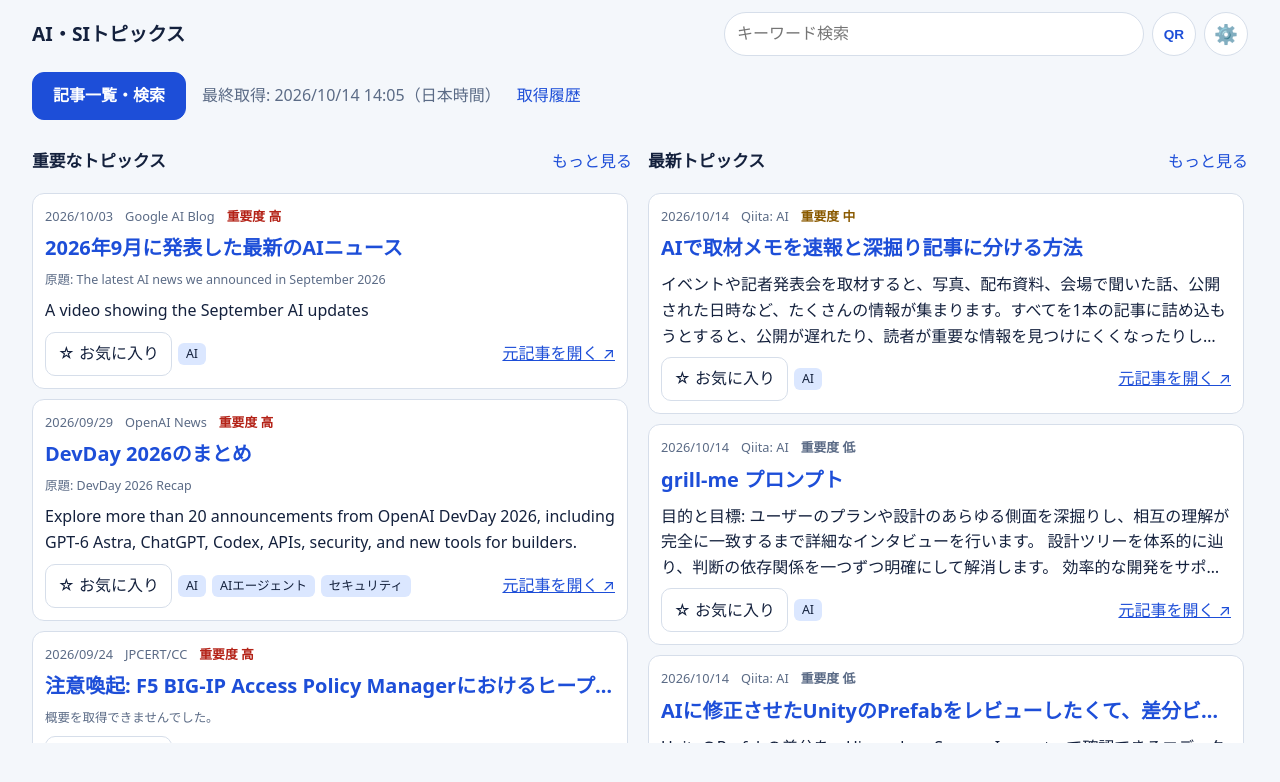
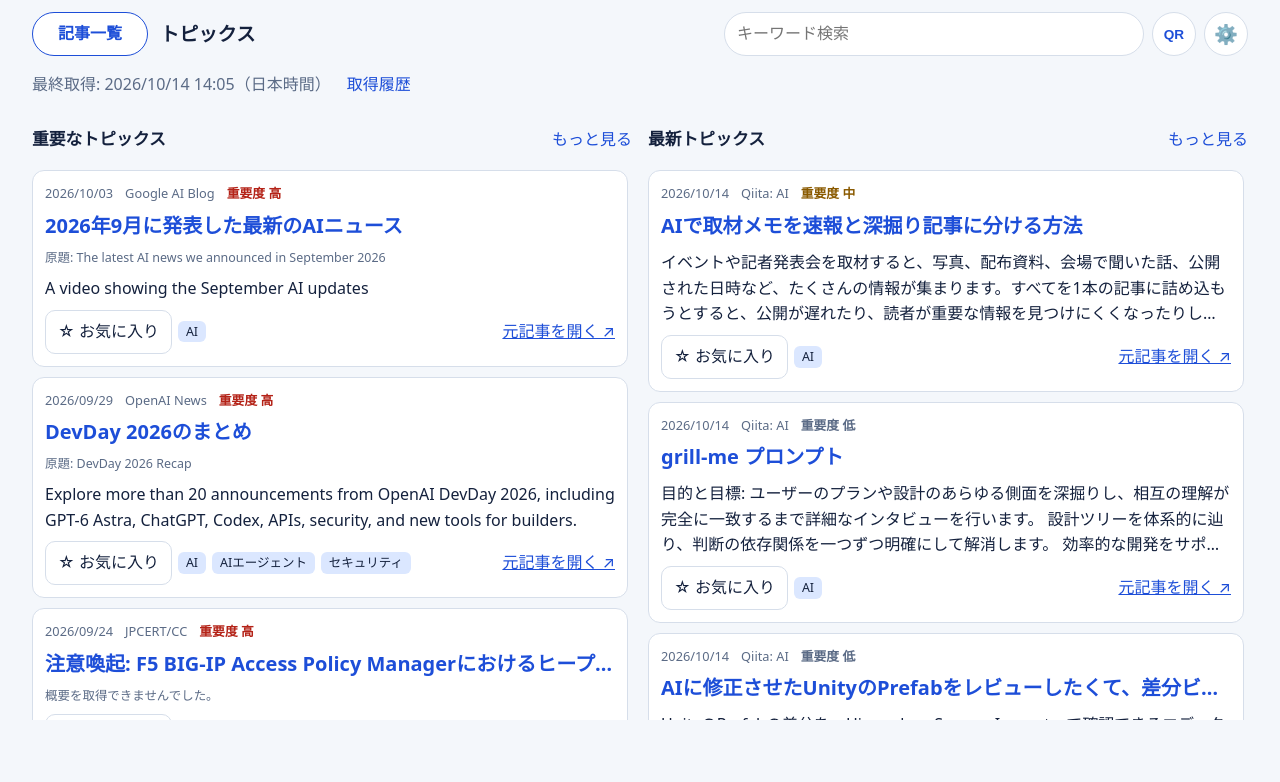
Before and after one commit to moppe1979/AITopics, a React (Vite) app in the folder web/: page / in a window 1280 px wide. Shown: the top 782 px of the page. Built offline with nearby package versions, Linux system fonts and the light colour scheme.

Commit message:
feat: 左上ボタンを全画面で同位置・同サイズに統一（トピックス画面は「記事一覧」）、右にページ名表示
Co-Authored-By: Claude Sonnet 5.5 <noreply@anthropic.com>

```diff
--- a/web/src/App.tsx
+++ b/web/src/App.tsx
@@ -124,14 +124,16 @@ export default function App() {
   if (!data) return <Shell><p className="muted">読み込み中…</p></Shell>;
 
   const title: Record<View, string> = {
-    home: 'AI・SIトピックス', list: '記事一覧', detail: '記事詳細', settings: '設定', logs: '取得履歴',
+    home: 'トピックス', list: '記事一覧', detail: '記事詳細', settings: '設定', logs: '取得履歴',
   };
 
   return (
     <Shell wide={view === 'home' || view === 'list'}>
       <header className="topbar">
         <div className="topbar-left">
-          {view !== 'home' && (
+          {view === 'home' ? (
+            <button className="home-btn" aria-label="記事一覧を開く" onClick={() => openList()}>記事一覧</button>
+          ) : (
             <button className="home-btn" aria-label="トピックスのページに戻る" onClick={() => setView('home')}>← トピックス</button>
           )}
           <h1>{title[view]}</h1>
@@ -244,7 +246,6 @@ function Home({ data, openList, openDetail, favs, toggleFav, openLogs }: {
     <>
       <StatusBanner data={data} />
       <div className="homebar">
-        <button className="btn primary" onClick={() => openList()}>記事一覧・検索</button>
         <span className="muted">最終取得: {fmt(data.lastRunAt)}（日本時間）</span>
         <button className="link" onClick={openLogs}>取得履歴</button>
       </div>
--- a/web/src/styles.css
+++ b/web/src/styles.css
@@ -74,7 +74,6 @@ code { background: var(--primary-weak); padding: 0 4px; border-radius: 4px; }
 @media (max-width: 700px) { .triple, .card-grid { grid-template-columns: 1fr; gap: 0; } .card-grid .card { margin: 10px 0; } }
 @media (min-width: 1000px) {
   .app { padding-left: 32px; padding-right: 32px; }
-  .app:not(.wide) { max-width: 1100px; }
   .app.wide .filters { grid-template-columns: 2fr 1fr 1fr 1.4fr 1fr 1fr; align-items: center; }
   .app.wide .filters .row { display: contents; }
   .app.wide .filters .check { grid-column: auto; }
@@ -110,3 +109,6 @@ code { background: var(--primary-weak); padding: 0 4px; border-radius: 4px; }
 .topbar-actions { flex: 1 1 auto; justify-content: flex-end; min-width: 0; }
 .top-search { flex: 1 1 160px; max-width: 420px; min-width: 0; min-height: 44px; font: inherit; padding: 0 12px; border-radius: 22px; border: 1px solid var(--border); background: var(--surface); color: var(--text); }
 @media (max-width: 700px) { .topbar-actions { flex-basis: 100%; } .top-search { max-width: none; } }
+.home-btn { min-width: 116px; text-align: center; }
+.app:not(.wide) > :not(.topbar):not(.modal) { max-width: 1100px; margin-left: auto; margin-right: auto; }
+.app { max-width: none; }
```
